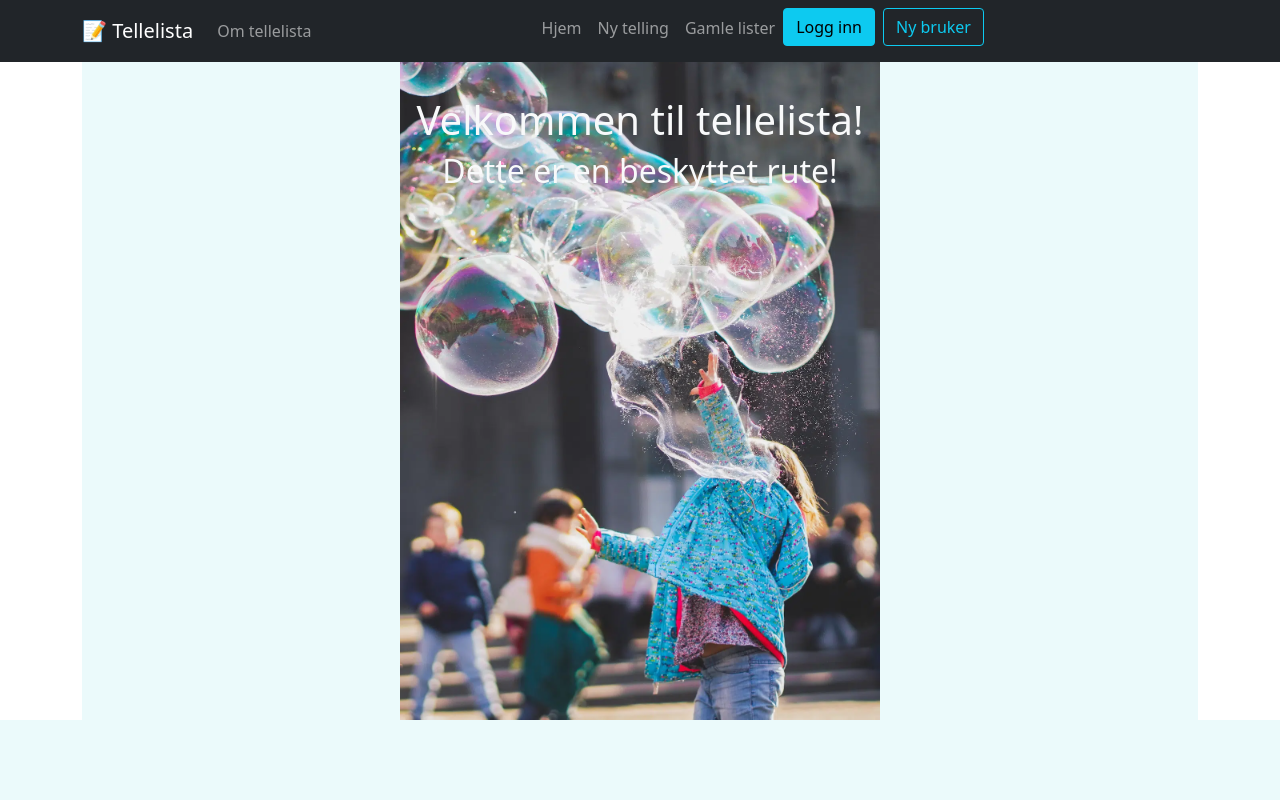
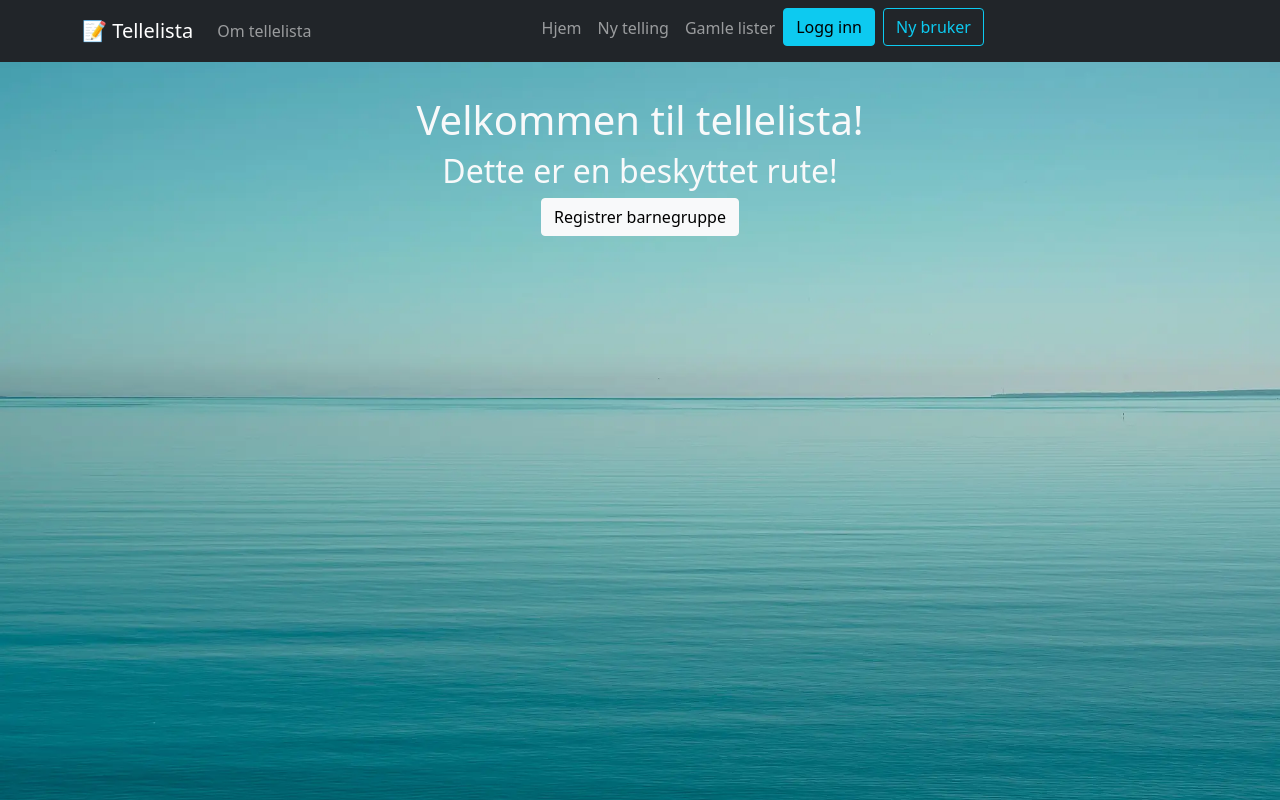
Before and after one commit to torhenningegenes/telleliste, a Next.js app: page /home in a window 1280 px wide. Built offline with nearby package versions, Linux system fonts and the light colour scheme; no server answers.

Commit message:
Changed bg image

```diff
--- a/components/bg-img.js
+++ b/components/bg-img.js
@@ -1,6 +1,8 @@
 function BgImg() {
   return (
-    <div className="bg-img">{/* <div className="bg-overlay"></div> */}</div>
+    <div className="bg-img w-100">
+      {/* <div className="bg-overlay"></div> */}
+    </div>
   );
 }
 export default BgImg;
--- a/components/layout/footer.js
+++ b/components/layout/footer.js
@@ -1,7 +1,7 @@
 function Footer() {
   return (
-    <footer>
-      <h3>This is the footer</h3>
+    <footer className="footer mt-auto py-1 bg-dark fixed-bottom">
+      <p className="ms-2 text-light">This is the footer</p>
     </footer>
   );
 }
--- a/context/signUp.js
+++ b/context/signUp.js
@@ -45,7 +45,7 @@ function SignUp() {
   return (
     <Fragment>
       <Container
-        className="d-flex align-items-center justify-content-center bg-light"
+        className="d-flex align-items-center justify-content-center"
         style={{ minHeight: "100vh" }}
       >
         <div className="w-100 " style={{ maxWidth: "400px" }}>
--- a/pages/Reg/index.js
+++ b/pages/Reg/index.js
@@ -6,6 +6,7 @@ import AvdelingPage from "./[avdeling]";
 import { useState } from "react";
 import CurrentDate from "../../components/current-date";
 import Avdeling from "./avdeling";
+import BgImg from "../../components/bg-img";
 
 function RegKids() {
   const [isLoading, setIsLoading] = useState("Loading...");
@@ -64,7 +65,8 @@ function RegKids() {
   // When the user chooses department, remove
 
   return (
-    <Container>
+    <Container className="d-flex flex-column align-items-center justify-content-center">
+      <BgImg />
       <div className="d-flex flex-column align-items-center justify-content-center">
         <h1 className="margin--top--medium d-flex align-items-center justify-content-center">
           Oppmøteliste <CurrentDate />
--- a/pages/_app.js
+++ b/pages/_app.js
@@ -12,7 +12,7 @@ function MyApp({ Component, pageProps }) {
   const noAuthRequired = ["/home", "/login-user", "/new-user"];
   const router = useRouter();
   return (
-    <div>
+    <>
       <AuthProvider>
         <AppWrapper>
           <Head>
@@ -28,7 +28,7 @@ function MyApp({ Component, pageProps }) {
           )}
         </AppWrapper>
       </AuthProvider>
-    </div>
+    </>
   );
 }
 
--- a/pages/home.js
+++ b/pages/home.js
@@ -1,22 +1,25 @@
-import SignUp from "../context/signUp";
-import { Fragment } from "react";
-import { Container } from "react-bootstrap";
+import Link from "next/link";
+
+import { Button, Container } from "react-bootstrap";
 import { useAuth } from "../context/auth-context";
 import BgImg from "../components/bg-img";
 
 function Home(props) {
   const { currentUser } = useAuth();
   return (
-    <Fragment>
-      <Container>
+    <>
+      <Container className="d-flex align-items-center flex-column text-light">
         <BgImg />
-        <div className="bg-transparent text-light center overlay margin--top--medium ">
+        <section className="margin--top--medium center">
           <h1 className="">Velkommen til tellelista!</h1>
           {/* <h1>{currentUser.email}</h1> */}
           <h2>Dette er en beskyttet rute!</h2>
-        </div>
+          <Link href={"/Reg"} passHref>
+            <Button variant="light">Registrer barnegruppe</Button>
+          </Link>
+        </section>
       </Container>
-    </Fragment>
+    </>
   );
 }
 
--- a/pages/login-user.js
+++ b/pages/login-user.js
@@ -1,4 +1,5 @@
 import { Container } from "react-bootstrap";
+import BgImg from "../components/bg-img";
 import LoginUser from "../context/login";
 
 function LoginPage() {
@@ -7,6 +8,7 @@ function LoginPage() {
       className="d-flex align-items-center justify-content-center "
       style={{ minHeight: "100vh" }}
     >
+      <BgImg />
       <div className="w-100 " style={{ maxWidth: "400px" }}>
         <LoginUser />
       </div>
--- a/pages/new-user.js
+++ b/pages/new-user.js
@@ -1,12 +1,14 @@
 import SignUp from "../context/signUp";
 import { Container, Fragment } from "react-bootstrap";
+import BgImg from "../components/bg-img";
 
 function NewUser() {
   return (
     <Container
-      className="d-flex align-items-center justify-content-center bg-light "
+      className="d-flex align-items-center justify-content-center"
       style={{ minHeight: "100vh" }}
     >
+      <BgImg />
       <div className="w-100 " style={{ maxWidth: "400px" }}>
         <SignUp />
       </div>
--- a/styles/globals.css
+++ b/styles/globals.css
@@ -1,3 +1,12 @@
+/* Colors:
+
+Cyan: #66d9e8  #ebfafb #3bc9db
+Tints: #f0fbfd
+Shade: #0a1617 #142b2e #1f4146
+
+
+*/
+
 @import url("https://fonts.googleapis.com/css2?family=Roboto:ital,wght@0,400;0,700;1,400&display=swap");
 html,
 body {
@@ -5,7 +14,7 @@ body {
   margin: 0;
   font-family: -apple-system, BlinkMacSystemFont, Segoe UI, Roboto, Oxygen,
     Ubuntu, Cantarell, Fira Sans, Droid Sans, Helvetica Neue, sans-serif;
-  background-color: #ebfafb;
+  /* background-color: #ebfafb; */
 }
 
 a {
@@ -34,6 +43,9 @@ a {
 */
 }
 
+.telle--lista--heading1 {
+  color: #0a1617;
+}
 .main__header {
   margin-top: 96px;
 }
@@ -48,15 +60,16 @@ a {
 /**********/
 
 .bg-img {
-  position: relative;
+  position: absolute;
   color: #ebfafb;
-  background-image: url("../img/hero.webp");
-  background-size: contain;
+  background-image: url("../img/oceanBg.webp");
+  background-size: cover;
   background-repeat: no-repeat;
   background-position: center center;
   background-color: #ebfafb;
   /* background-attachment: fixed; */
-  height: 90vh;
+  height: 100vh;
+  z-index: -10;
 }
 
 .bg-overlay {
@@ -96,7 +109,7 @@ a {
 /******************/
 
 .customBtn {
-  background-color: #48e055;
+  background-color: #8ce99a;
   color: rgb(39, 102, 41);
   border: solid 2px #276629;
   padding: 5px;
@@ -110,14 +123,14 @@ a {
 }
 
 .customBtn:active {
-  background-color: #aaaaaa;
+  background-color: #f0fbfd;
   box-shadow: 0 0 2px rgb(45, 45, 45);
   transform: translateY(2px);
   border-radius: 70%;
 }
 
 .btnCounted {
-  background-color: #aaaaaa;
+  background-color: #f0fbfd;
   box-shadow: 0 0 2px rgb(45, 45, 45);
   transform: translateY(2px);
   border-radius: 70%;
@@ -136,3 +149,9 @@ a {
   transition: all 0.2s ease;
   border-radius: 70%;
 }
+
+footer {
+  font-size: 18px;
+  color: #f0fbfd;
+  height: 35px;
+}
```
Also changed, not shown: pages/index.js (+7 -7 lines), img/colorScheme.png (added), img/oceanBg.webp (added).
